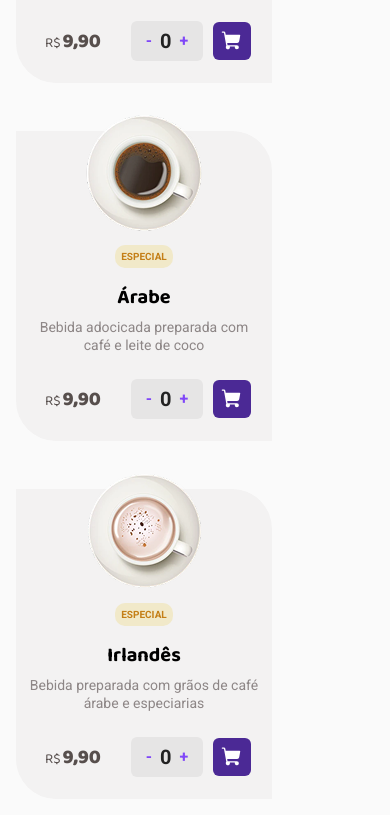
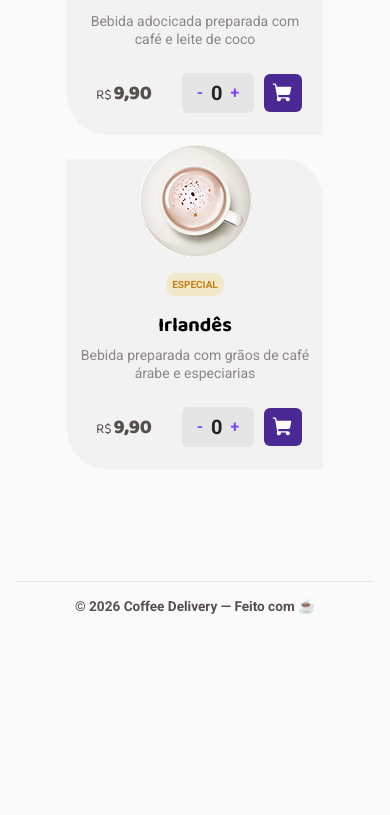
Before and after one commit to bastos88/coffee-delivery, a React (Vite) app: page / in a window 390 px wide. Shown: the part 5332-6147 px from the top of the page. After the commit the page ends 5962 px from the top, so only its background shows below. Built offline with nearby package versions, Linux system fonts and the light colour scheme; data requests are answered from the project's data file.

Commit message:
feat: center coffee cards on mobile; add Footer component; include footer in DefaultLayout

```diff
--- a/src/components/Card/styles.ts
+++ b/src/components/Card/styles.ts
@@ -6,6 +6,13 @@ export const CardContainer = styled.div`
     display: flex;
     flex-wrap: wrap;
     gap: 3rem;
+    justify-content: center;
+    align-items: flex-start;
+
+    @media (max-width: 768px) {
+        gap: 1.5rem;
+        padding-top: 16px;
+    }
 `
 
 export const CoffeeCard = styled.div`
--- /dev/null
+++ b/src/components/Footer/index.tsx
@@ -0,0 +1,11 @@
+import { FooterContainer } from "./styles";
+
+export function Footer() {
+  return (
+    <FooterContainer>
+      <div>© {new Date().getFullYear()} Coffee Delivery — Feito com ☕</div>
+    </FooterContainer>
+  );
+}
+
+export default Footer;
--- /dev/null
+++ b/src/components/Footer/styles.ts
@@ -0,0 +1,20 @@
+import styled from "styled-components";
+
+export const FooterContainer = styled.footer`
+  margin-top: 2rem;
+  padding: 2rem 0;
+  border-top: 1px solid ${props => props.theme["base-button"]};
+  display: flex;
+  justify-content: center;
+  align-items: center;
+  color: ${props => props.theme["base-text"]};
+  background: transparent;
+  font-size: 0.9rem;
+
+  a { color: ${props => props.theme["purple"]}; text-decoration: none; }
+
+  @media (max-width: 768px) {
+    padding: 1rem 0;
+    font-size: 0.85rem;
+  }
+`;
--- a/src/layouts/DefaultLayout/index.tsx
+++ b/src/layouts/DefaultLayout/index.tsx
@@ -1,12 +1,14 @@
 import { Outlet } from "react-router-dom";
 import { LayoutContainer } from "./styles";
 import { Header } from "../../components/Header";
+import { Footer } from "../../components/Footer";
 
 export function DefaultLayout() {
     return (
         <LayoutContainer>
             <Header />
             <Outlet />
+            <Footer />
         </LayoutContainer>
     )
 }
```
